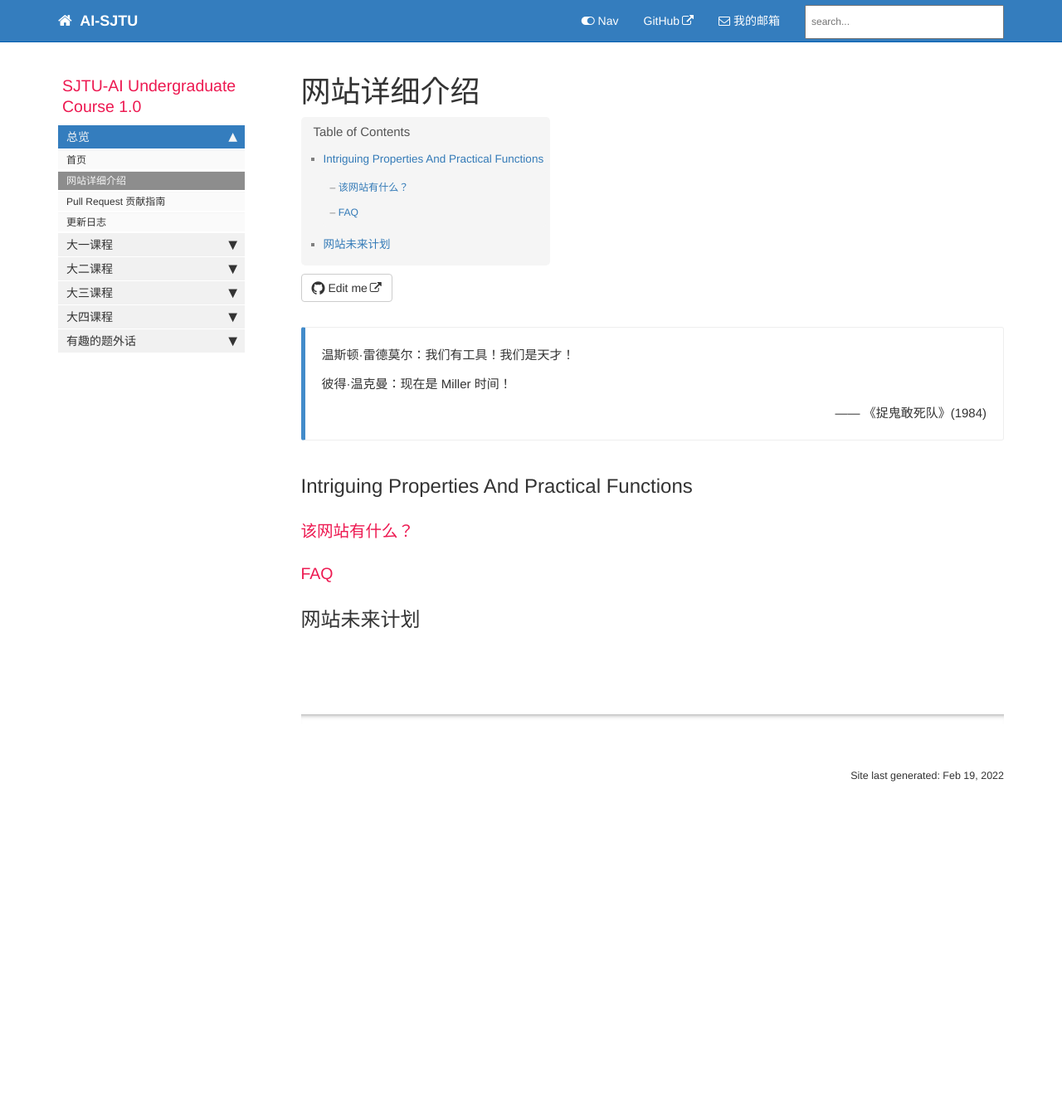
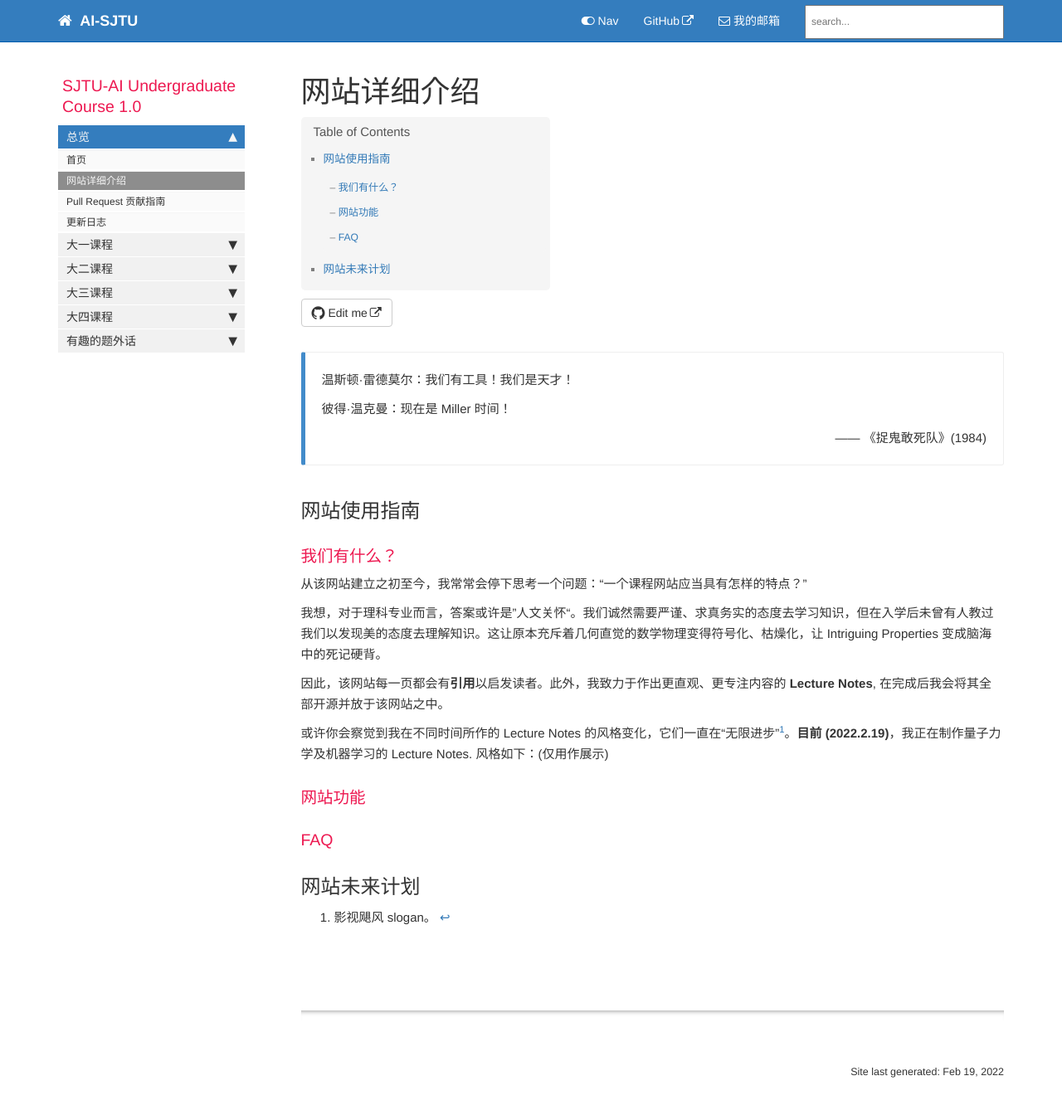
Before and after one commit to aisjtu/aisjtu.github.io, a Jekyll site: the page built from docs/pages/mydoc/mydoc_details.md, in a window 1280 px wide and 1355 px high. Shown: the top 1338 px of the window at 83% size. Built offline with Jekyll 4.4.1, drawn with Linux system fonts in a browser that asks for light colours; comment, search, counter and statistics services are not loaded.

Commit message:
Update details

```diff
--- a/docs/pages/mydoc/mydoc_details.md
+++ b/docs/pages/mydoc/mydoc_details.md
@@ -13,9 +12,21 @@ folder: mydoc
 
 {{site.data.alerts.end}}
 
-## Intriguing Properties And Practical Functions
+## 网站使用指南
 
-### 该网站有什么？
+### 我们有什么？
+
+从该网站建立之初至今，我常常会停下思考一个问题：“一个课程网站应当具有怎样的特点？”
+
+我想，对于理科专业而言，答案或许是”人文关怀“。我们诚然需要严谨、求真务实的态度去学习知识，但在入学后未曾有人教过我们以发现美的态度去理解知识。这让原本充斥着几何直觉的数学物理变得符号化、枯燥化，让 Intriguing Properties 变成脑海中的死记硬背。
+
+因此，该网站每一页都会有**引用**以启发读者。此外，我致力于作出更直观、更专注内容的 **Lecture Notes**, 在完成后我会将其全部开源并放于该网站之中。
+
+或许你会察觉到我在不同时间所作的 Lecture Notes 的风格变化，它们一直在“无限进步”[^2]。**目前 (2022.2.19)**，我正在制作量子力学及机器学习的 Lecture Notes. 风格如下：(仅用作展示)
+
+### 网站功能
+
+
 
 ### FAQ
 
@@ -23,4 +34,8 @@ folder: mydoc
 
 
 
+
+
+[^2]: 影视飓风 slogan。
+
 {% include links.html %}
```
Also changed, not shown: other parts of docs/pages/mydoc/mydoc_details.md (+0 -1 lines), docs/pages/mydoc/mydoc_format_req.md (+0 -1 lines), 1 other file.
